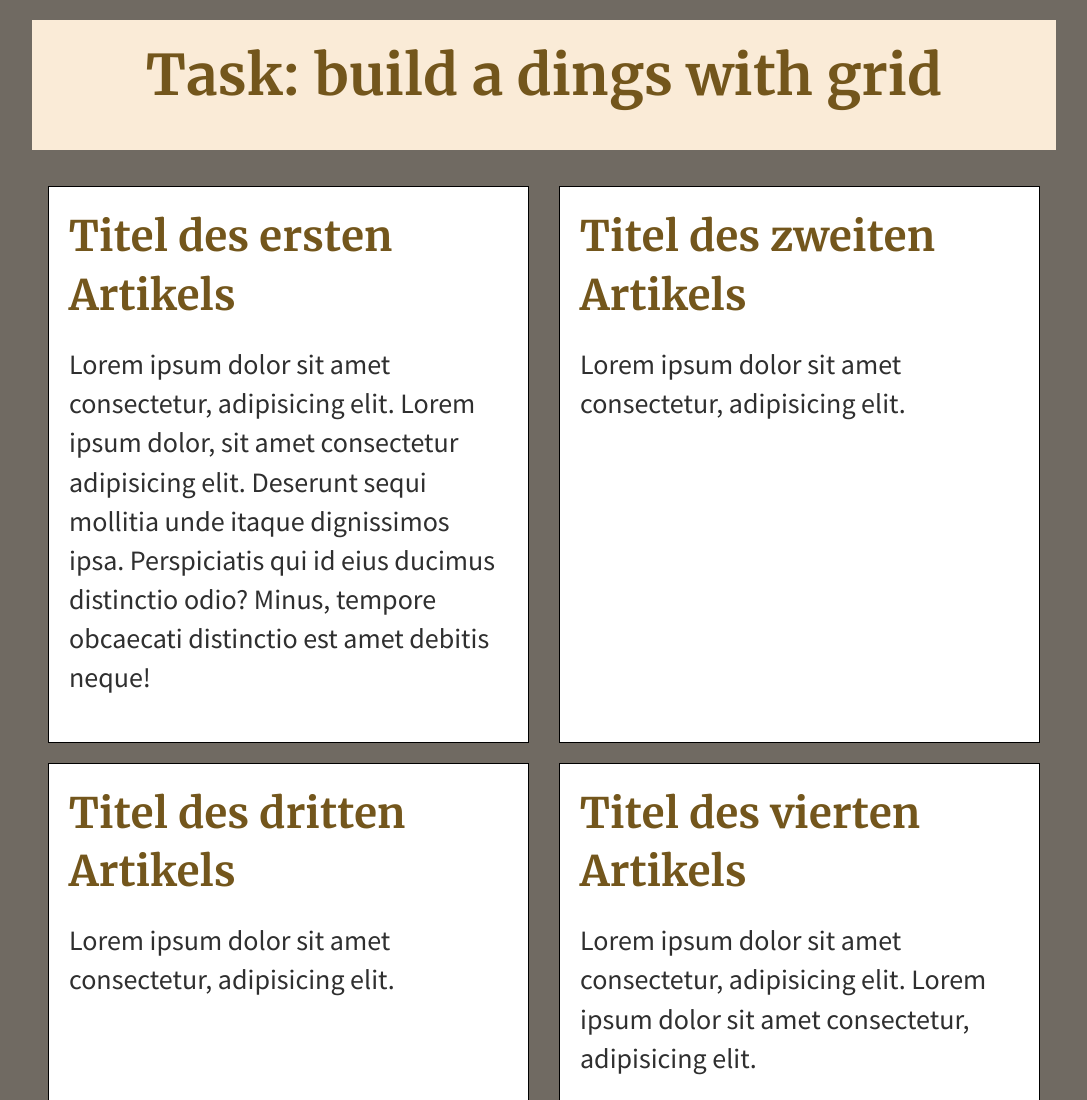
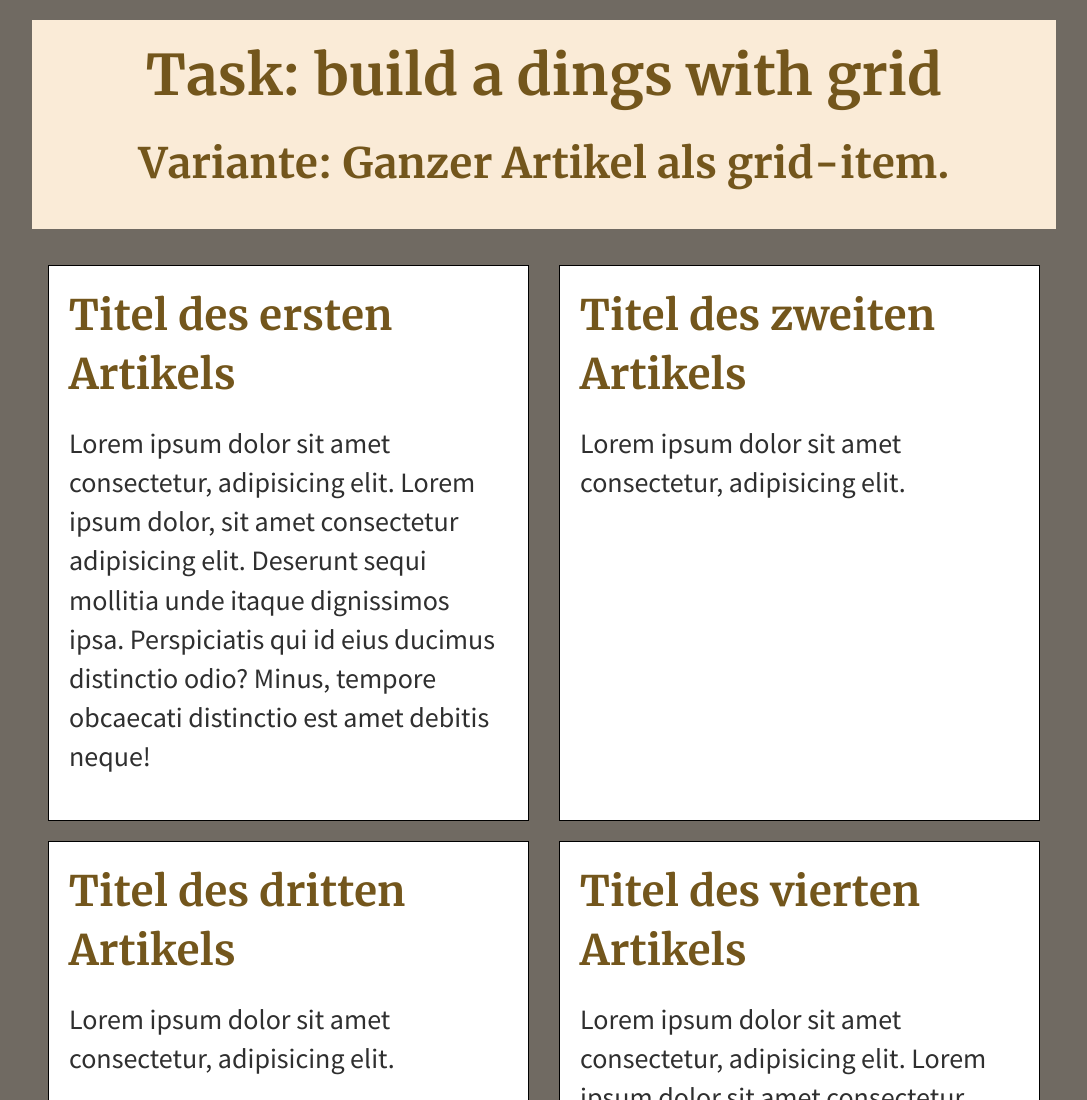
Before and after one commit to justussiebert/task-css-grid, a plain HTML site: page index.html in a window 1280 px wide. Shown: the top 1100 px of the page, without its empty margins (96-1183 px from the left). Drawn offline with Linux system fonts and the light colour scheme.

Commit message:
changed some text

```diff
--- a/index.html
+++ b/index.html
@@ -10,6 +10,7 @@
   <body>
     <header>
       <h1>Task: build a dings with grid</h1>
+      <h2>Variante: Ganzer Artikel als grid-item.</h2>
     </header>
     <main>
       <article>
```
